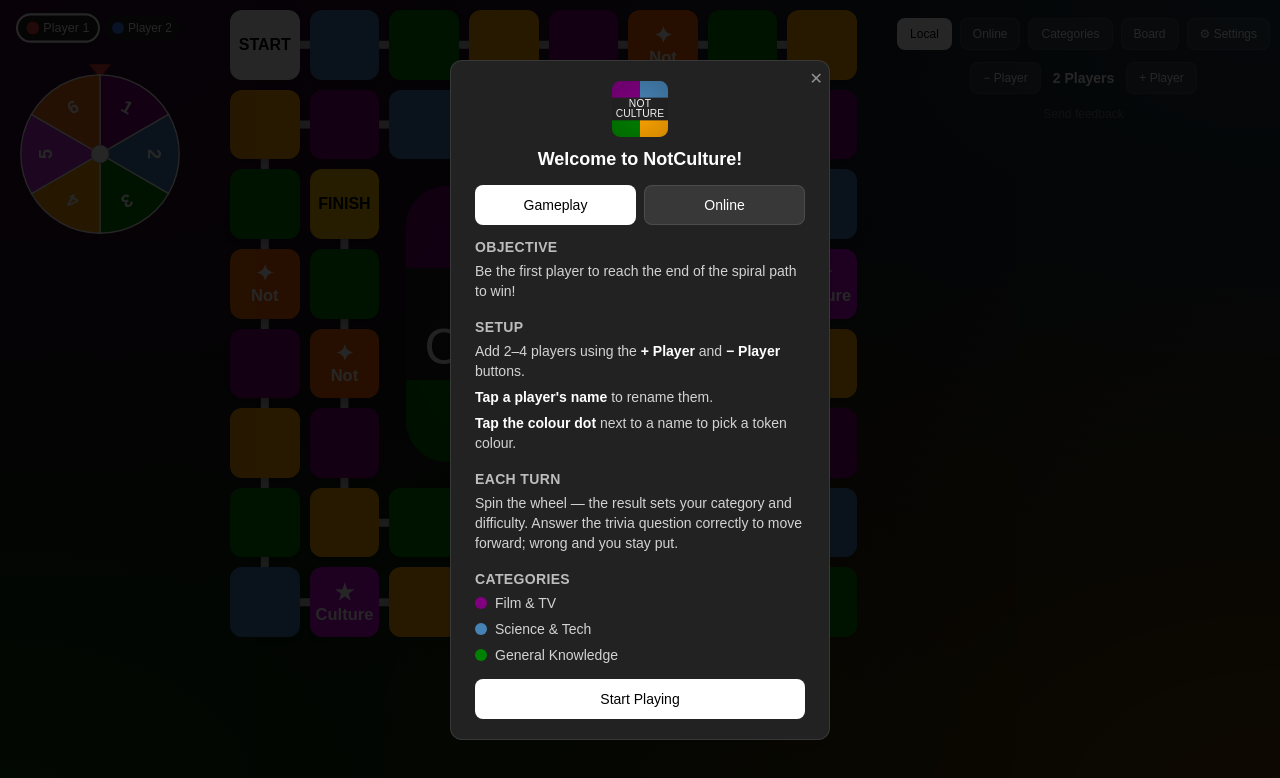
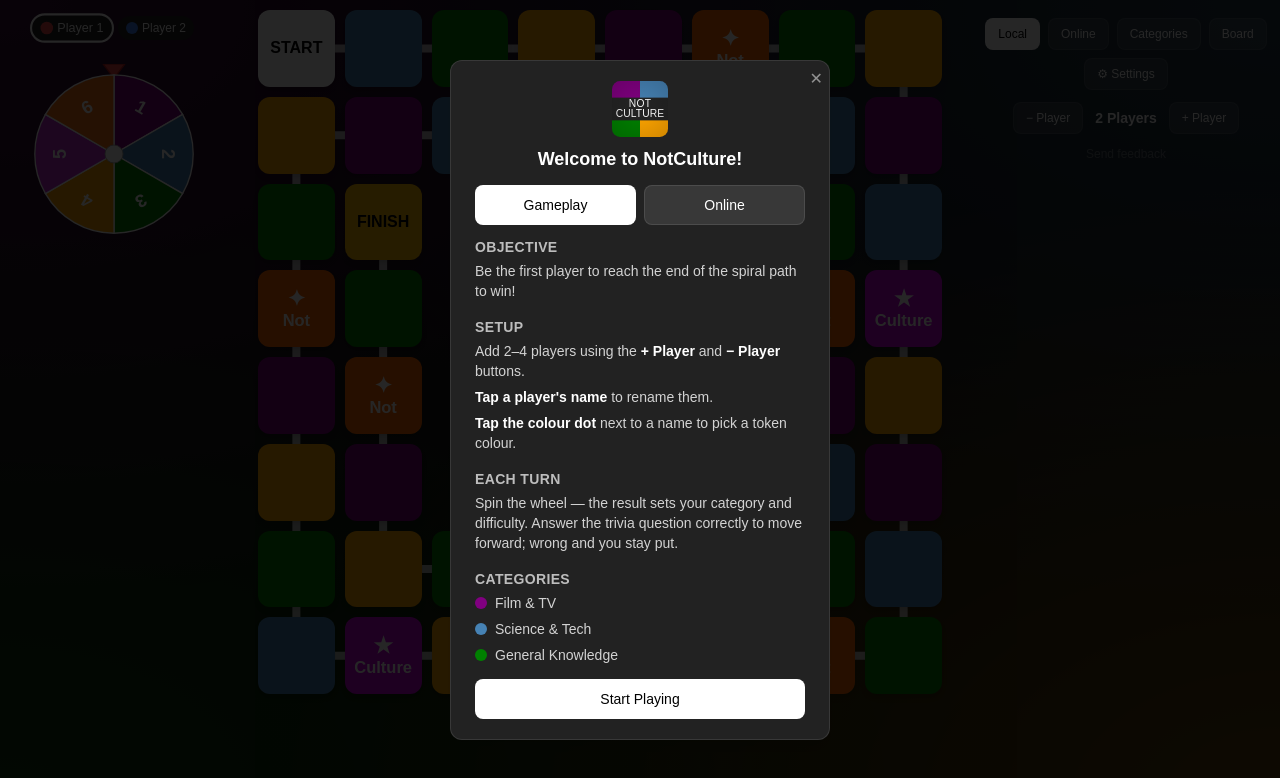
Before and after one commit to paulivio/notculture-board-game, a React (Vite) app: page / in a window 1280 px wide. Shown: the top 778 px of the page. Built offline with nearby package versions, Linux system fonts and the light colour scheme.

Commit message:
fix: fixed-width side panels so board size doesn't change when options open

```diff
--- a/src/components/layout/BottomPanel.tsx
+++ b/src/components/layout/BottomPanel.tsx
@@ -143,7 +143,7 @@ export default function BottomPanel() {
             transition={{ duration: 0.2, ease: "easeInOut" }}
             className="overflow-hidden w-full flex justify-center"
           >
-            <div className="py-1 w-full max-w-lg px-2">
+            <div className="py-1 w-full max-w-lg xl:max-w-full px-2">
               <BoardBuilderPanel />
             </div>
           </motion.div>
--- a/src/components/layout/GameLayout.tsx
+++ b/src/components/layout/GameLayout.tsx
@@ -114,9 +114,11 @@ export default function GameLayout() {
   return (
     <DndContext sensors={sensors} collisionDetection={pointerWithin} onDragStart={handleDragStart} onDragEnd={handleDragEnd}>
       <div className="flex min-h-screen flex-col items-center justify-start gap-1 p-2.5 xl:flex-row xl:items-start xl:justify-center xl:gap-10">
-        <TopPanel />
+        <div className="xl:w-52 xl:shrink-0 xl:self-start xl:flex xl:justify-center">
+          <TopPanel />
+        </div>
         <Board />
-        <div className="flex flex-col items-center">
+        <div className="xl:w-72 xl:shrink-0 xl:self-start flex flex-col items-center">
           <BottomPanel />
           <button
             onClick={() => setFeedbackOpen(true)}
```
